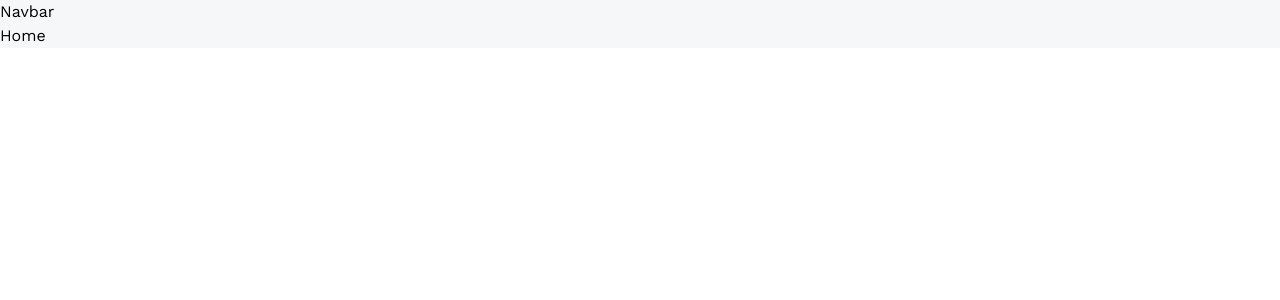
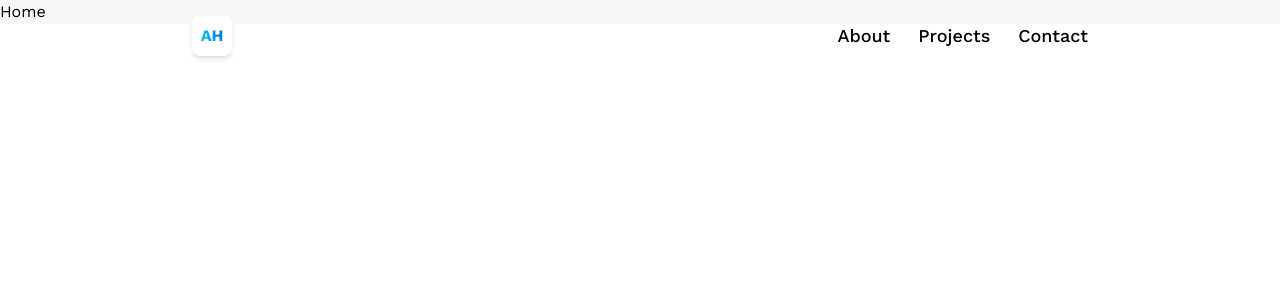
Before and after one commit to aditya-2k23/3D-Portfolio, a React (Vite) app: page / in a window 1280 px wide. Shown: the top 300 px of the page. Built offline with nearby package versions, Linux system fonts and the light colour scheme.

Commit message:
Navbar done

```diff
--- a/src/components/Navbar.jsx
+++ b/src/components/Navbar.jsx
@@ -1,5 +1,42 @@
+import { NavLink } from "react-router-dom";
+
 const Navbar = () => {
-  return <div>Navbar</div>;
+  return (
+    <header className="header">
+      <NavLink
+        to="/"
+        className="w-10 h-10 rounded-lg bg-white items-center justify-center flex font-bold shadow-md"
+      >
+        <p className="blue-gradient_text">AH</p>
+      </NavLink>
+      <nav className="flex text-lg gap-7 font-medium">
+        <NavLink
+          to="/about"
+          className={({ isActive }) =>
+            isActive ? "text-blue-500" : "text-black"
+          }
+        >
+          About
+        </NavLink>
+        <NavLink
+          to="/projects"
+          className={({ isActive }) =>
+            isActive ? "text-blue-500" : "text-black"
+          }
+        >
+          Projects
+        </NavLink>
+        <NavLink
+          to="/contact"
+          className={({ isActive }) =>
+            isActive ? "text-blue-500" : "text-black"
+          }
+        >
+          Contact
+        </NavLink>
+      </nav>
+    </header>
+  );
 };
 
 export default Navbar;
```
